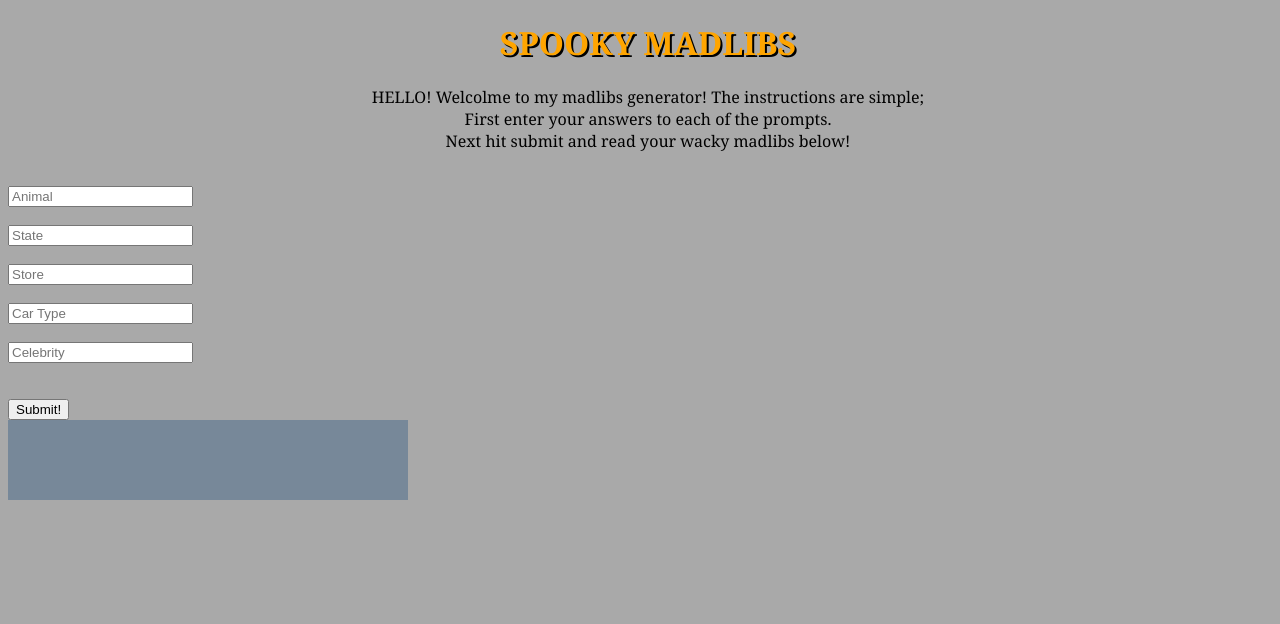
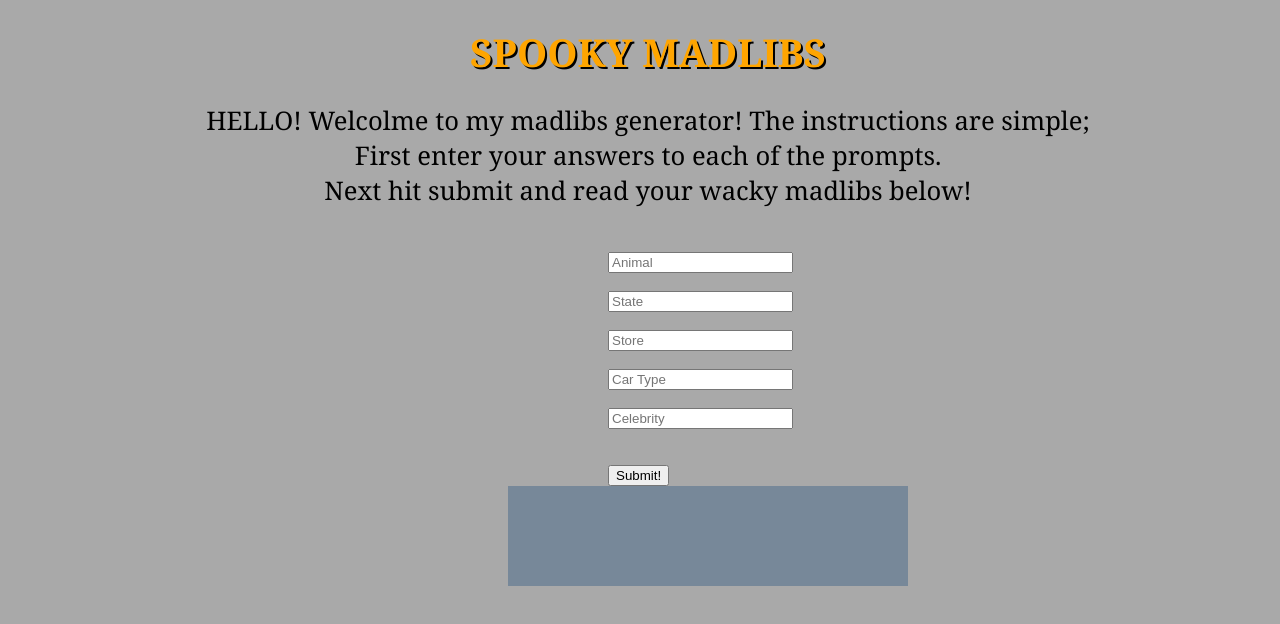
Before and after one commit to trekey/madLibsByTre, a plain HTML site: page index.html in a window 1280 px wide. Drawn offline with Linux system fonts and the light colour scheme.

Commit message:
new update

```diff
--- a/style.css
+++ b/style.css
@@ -1,4 +1,6 @@
 
+
+}
 .backgroundboxes {
     display: grid;
 }
@@ -6,11 +8,9 @@
 
 
 .forms{
- justify-content: space-between   ;
+ margin-left: 600px;
+
 }
-
-
-
 
     .title{
         text-align: center;
@@ -18,24 +18,24 @@
       font-family: Georgia, 'Times New Roman', Times, serif;
        width: 100vw;
        text-shadow:2px 2px black;
-
+       font-size: 3vw
     }
     .welcolme{
         text-align: center;
         color: black;
         width:100vw;
-
+        font-size: 2vw;
     }
 
 
     .submit1 {
-       width: 100vw;
+       width: 100px;
     }
     .introbox{
-        height:80px;
+        height:100px;
         width: 400px;
       background-color:lightslategrey;
-
+       margin-left: 500px;
 
 
     }
```
